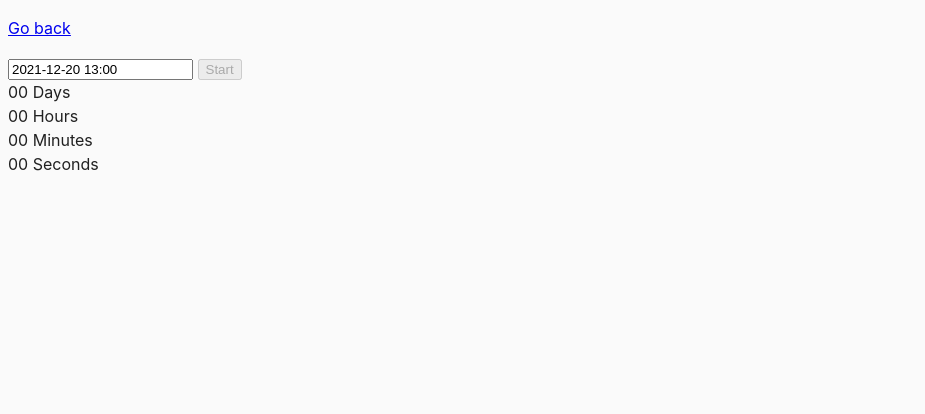
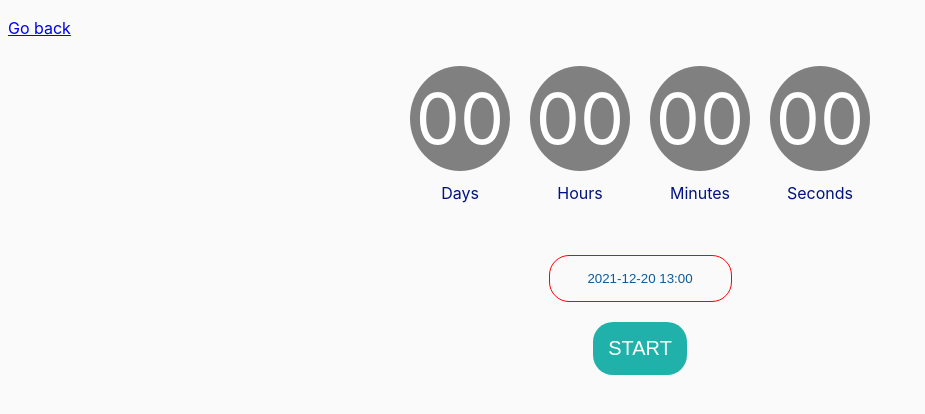
Before and after one commit to aleksandr-krivoruchko/goit-js-hw-09, a website built with Parcel: page src/02-timer.html in a window 1280 px wide. Shown: the whole page, without its empty margins (0-925 px from the left). Built offline with nearby package versions, Linux system fonts and the light colour scheme.

Commit message:
Стилизировал счетчик

```diff
--- a/src/02-timer.html
+++ b/src/02-timer.html
@@ -8,9 +8,6 @@
   </head>
   <body>
     <p><a href="index.html">Go back</a></p>
-
-    <input type="text" id="datetime-picker" />
-    <button type="button" data-start>Start</button>
 
     <div class="timer">
       <div class="field">
@@ -30,7 +27,11 @@
         <span class="label">Seconds</span>
       </div>
     </div>
+<div class="wrapper">
+        <input type="text" id="datetime-picker" />
+        <button type="button" data-start>START</button>
 
+</div>
     <script src="js/02-timer.js"></script>
   </body>
 </html>
--- a/src/css/common.css
+++ b/src/css/common.css
@@ -3,8 +3,8 @@
 }
 
 body {
-  font-family: -apple-system, BlinkMacSystemFont, 'Segoe UI', Roboto,
-    Oxygen-Sans, Ubuntu, Cantarell, 'Helvetica Neue', sans-serif;
+  font-family: -apple-system, BlinkMacSystemFont, 'Segoe UI', Roboto, Oxygen-Sans, Ubuntu, Cantarell,
+    'Helvetica Neue', sans-serif;
   -webkit-font-smoothing: antialiased;
   -moz-osx-font-smoothing: grayscale;
   background-color: #fafafa;
@@ -16,3 +16,56 @@ img {
   display: block;
   max-width: 100%;
 }
+.timer {
+  display: flex;
+  justify-content: center;
+  margin-bottom: 50px;
+}
+.value {
+  display: block;
+  width: 100px;
+  font-size: 70px;
+  border-radius: 50%;
+  background-color: gray;
+  color: #fff;
+  margin: 10px;
+  text-align: center;
+}
+.label {
+  display: block;
+  width: 100px;
+  color: rgb(0, 19, 128);
+  margin: 0 auto;
+  text-align: center;
+}
+
+input {
+  display: block;
+  margin: 0 auto;
+  margin-bottom: 20px;
+  padding-top: 15px;
+  padding-bottom: 15px;
+  background-color: inherit;
+  color: rgb(11, 92, 155);
+  font-style: 50px;
+  border: 1px solid red;
+  border-radius: 20px;
+  text-align: center;
+}
+input:hover {
+  background-color: khaki;
+}
+button {
+  display: block;
+  padding: 15px;
+  margin: 0 auto;
+  background-color: lightseagreen;
+  color: #fff;
+  border: none;
+  border-radius: 20px;
+  font-size: 20px;
+}
+button:hover {
+  background-color: green;
+  cursor: pointer;
+}
```
